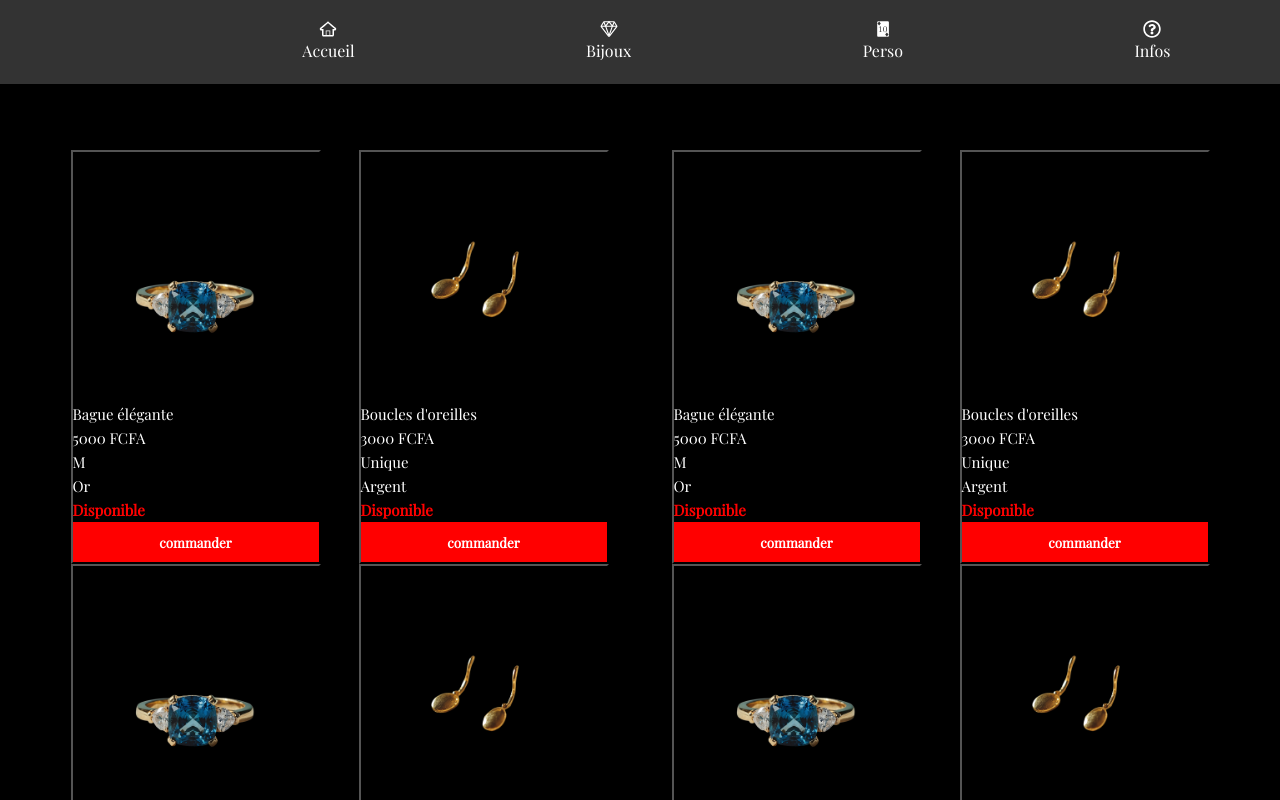
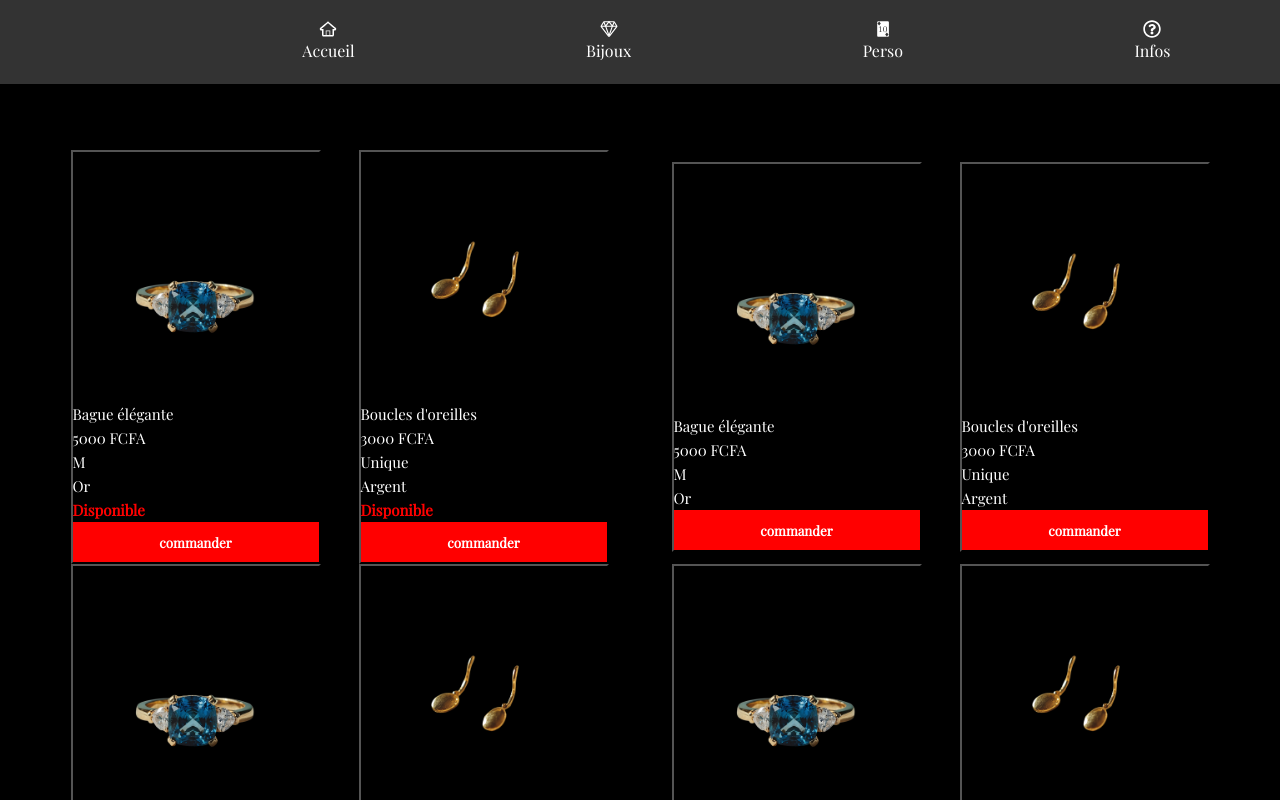
Before and after one commit to AKEKOFranck/JewerlyShop, a React (Vite) app: page /pn in a window 1280 px wide. Shown: the top 800 px of the page. Built offline with nearby package versions, Linux system fonts and the light colour scheme.

Commit message:
maj : ajout de boolean dans l'objet

```diff
--- a/src/pages/pageNormal/PN.jsx
+++ b/src/pages/pageNormal/PN.jsx
@@ -2,10 +2,11 @@ import '../../styles/stylePN/PN.css';
 import { Link } from 'react-router-dom';
 import pic1 from '../../assets/Ebague.png';
 import pic2 from '../../assets/Eboucles.png';
+import { useState } from 'react';
 export default function PN() {
 
     const sendToWhatsApp = (product) => {
-    const numero = ""; // ton numéro
+    const numero = "2250789763083"; // ton numéro
 
     const message = `
  *Commande produit*
@@ -28,6 +29,10 @@ Merci 🙏
     window.open(url, "_blank");
 };
 
+const [dispo, setDispo] = useState(true);
+
+
+
 
     const dataProducts = [
   {
@@ -36,7 +41,7 @@ Merci 🙏
     prix: "5000 FCFA",
     taille: "M",
     type: "Or",
-    disponibility: "Disponible",
+    disponibility: true,
     image: pic1,
   },
   {
@@ -45,7 +50,7 @@ Merci 🙏
     prix: "3000 FCFA",
     taille: "Unique",
     type: "Argent",
-    disponibility: "Disponible",
+    disponibility: true,
     image: pic2,
   }
 ]
@@ -67,7 +72,7 @@ Merci 🙏
             <p className='pn_prix'>{data.prix}</p>
             <p className='pn_taille'>{data.taille}</p>
             <p className='pn_type'>{data.type}</p>
-            <p className='pn_qt'>{data.disponibility}</p>
+            <p className='pn_qt'>{data.disponibility ? "Disponible" : "Indisponible"}</p>
             <button className='pn_bt' onClick={() => sendToWhatsApp(data)}>
                 commander
             </button>
```
